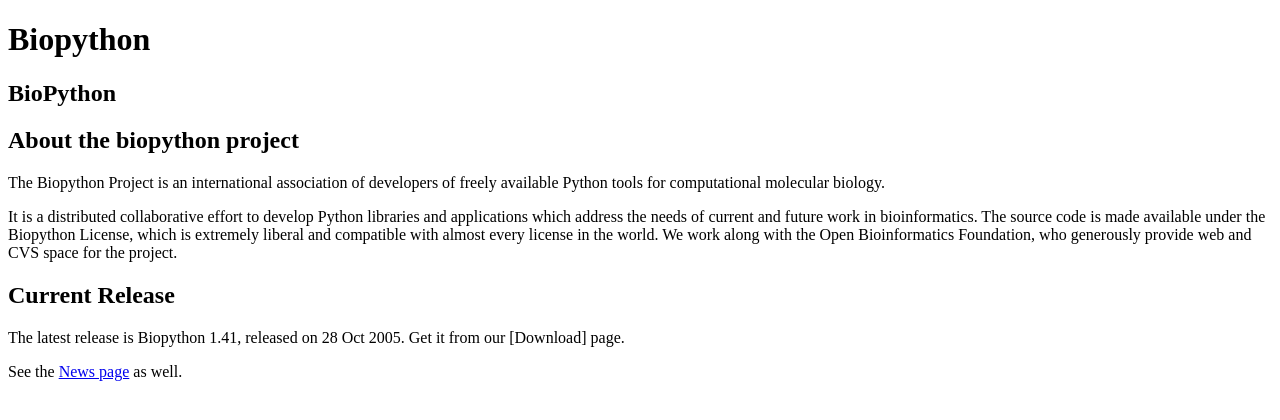
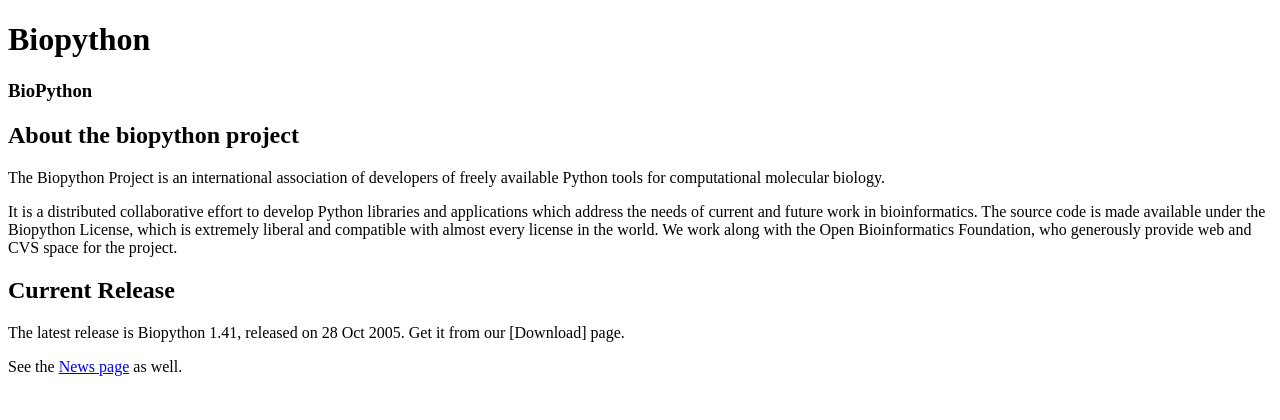
Before and after one commit to biopython/biopython.github.io, a Jekyll site: the page built from wiki/Biopython.md, in a window 1280 px wide. Shown: the top 420 px of the page. Built offline with Jekyll 4.4.1, drawn with Linux system fonts in a browser that asks for light colours.

```diff
--- a/wiki/Biopython.md
+++ b/wiki/Biopython.md
@@ -4,8 +4,7 @@ permalink: wiki/Biopython
 layout: wiki
 ---
 
-BioPython
----------
+### BioPython
 
 About the biopython project
 ---------------------------
```
Also changed, not shown: 1 other file.
